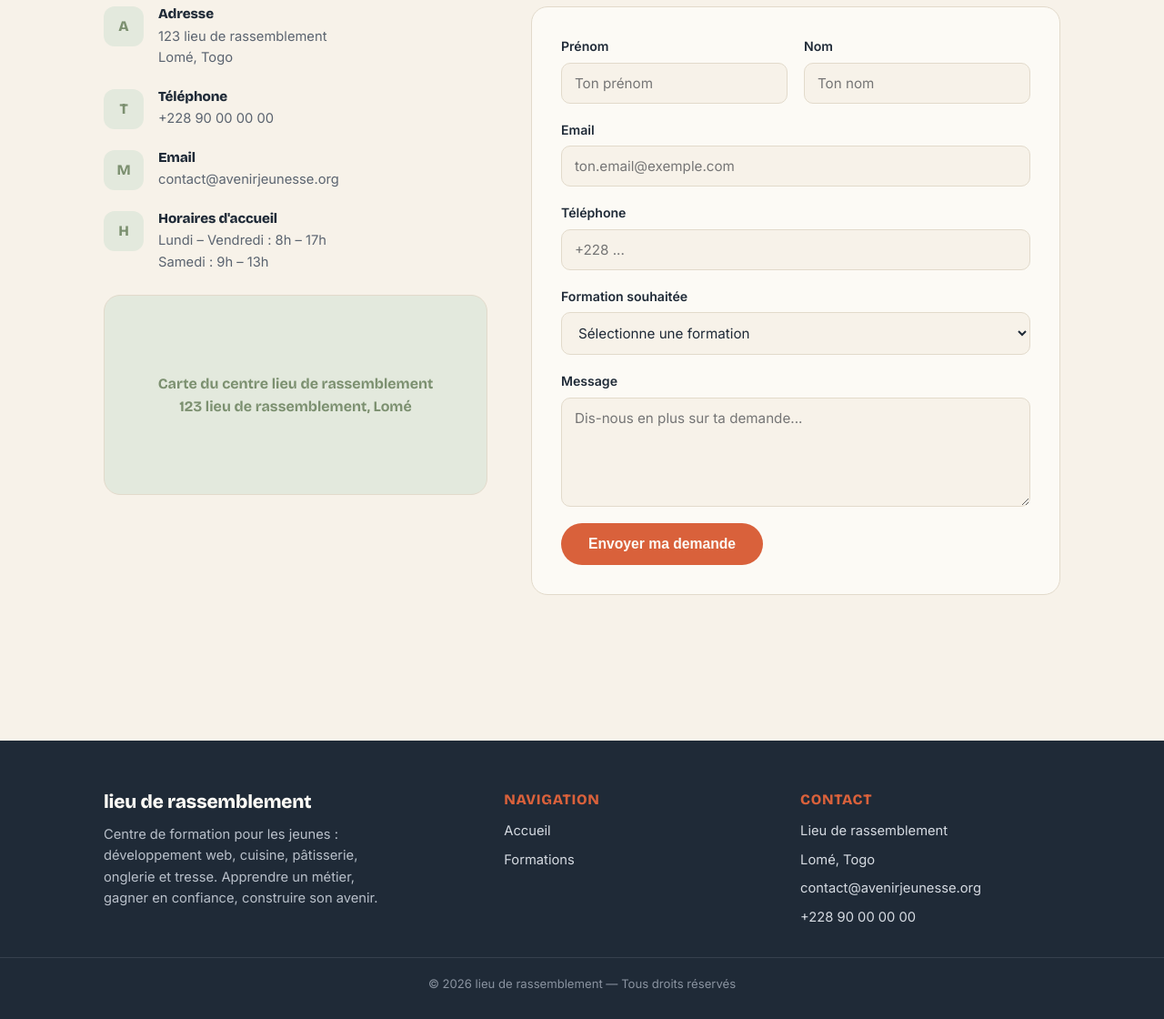
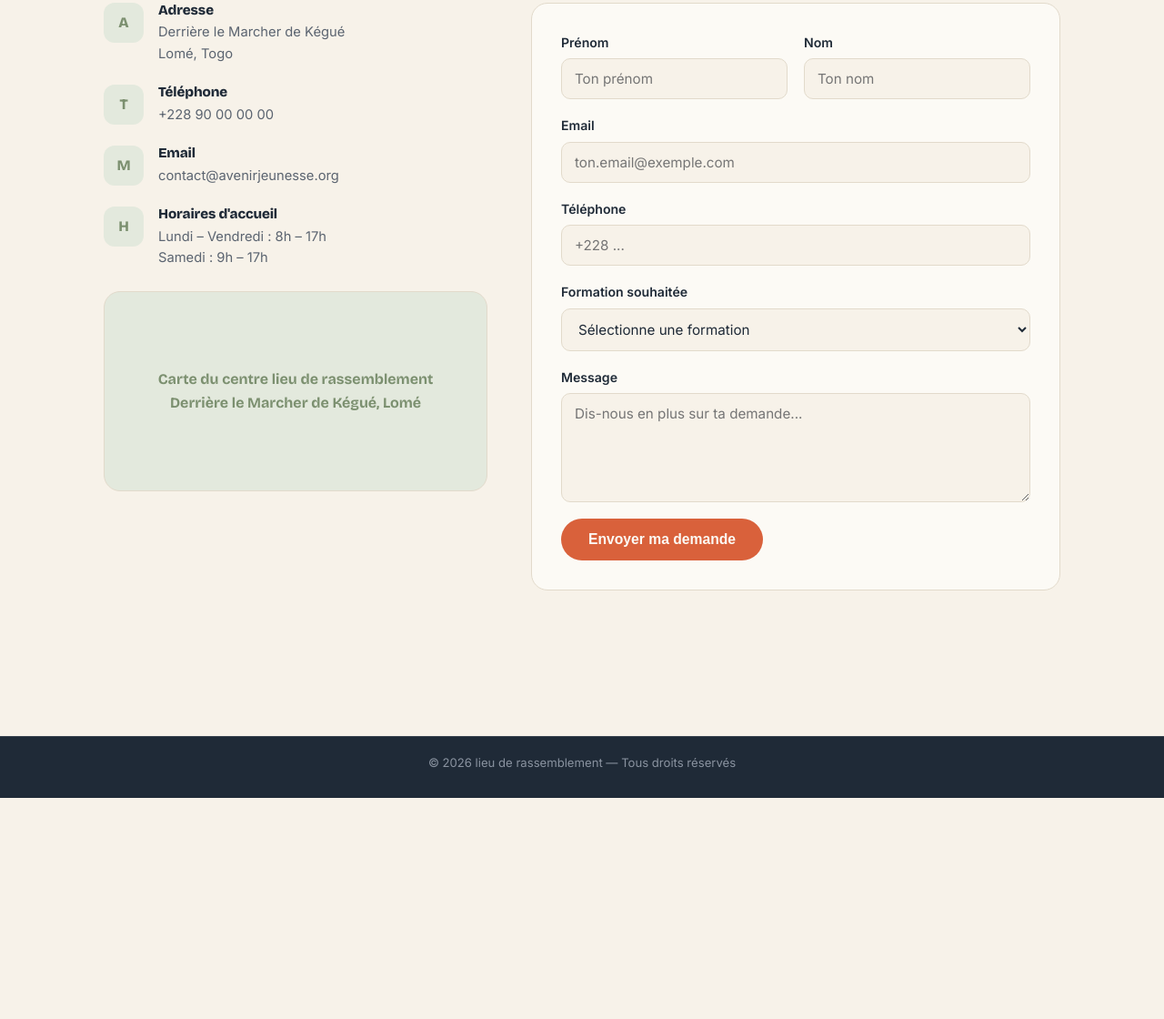
Before and after one commit to sekponajean12-pixel/Projet-Maquette, a plain HTML site: page contact.html in a window 1280 px wide. Shown: the part 428-1548 px from the top of the page at 91% size. After the commit the page ends 1305 px from the top, so only its background shows below. Drawn offline with nearby package versions, Linux system fonts and the light colour scheme.

```diff
--- a/contact.html
+++ b/contact.html
@@ -20,8 +20,6 @@
         <a href="formations.html">Formations</a>
 
       </nav>
-
-      <a href="contact.html" class="bouton-nav">S'inscrire</a>
     </div>
   </header>
 
@@ -47,7 +45,7 @@
               <div class="coordonnee-icone">A</div>
               <div>
                 <h4>Adresse</h4>
-                <p>123 lieu de rassemblement<br>Lomé, Togo</p>
+                <p>Derrière le Marcher de Kégué<br>Lomé, Togo</p>
               </div>
             </div>
 
@@ -71,14 +69,14 @@
               <div class="coordonnee-icone">H</div>
               <div>
                 <h4>Horaires d'accueil</h4>
-                <p>Lundi – Vendredi : 8h – 17h<br>Samedi : 9h – 13h</p>
+                <p>Lundi – Vendredi : 8h – 17h<br>Samedi : 9h – 17h</p>
               </div>
             </div>
 
           </div>
 
           <div class="carte-placeholder">
-            Carte du centre lieu de rassemblement<br>123 lieu de rassemblement, Lomé
+            Carte du centre lieu de rassemblement<br>Derrière le Marcher de Kégué, Lomé
           </div>
         </div>
 
@@ -131,29 +129,6 @@
   </main>
 
   <footer class="pied">
-    <div class="container">
-      <div class="colonne-marque">
-        <h3>lieu de rassemblement</h3>
-        <p>Centre de formation pour les jeunes : développement web, cuisine, pâtisserie, onglerie et tresse. Apprendre un métier, gagner en confiance, construire son avenir.</p>
-      </div>
-      <div>
-        <h4>Navigation</h4>
-        <ul>
-          <li><a href="index.html">Accueil</a></li>
-          <li><a href="formations.html">Formations</a></li>
-
-        </ul>
-      </div>
-      <div>
-        <h4>Contact</h4>
-        <ul>
-          <li>Lieu de rassemblement</li>
-          <li>Lomé, Togo</li>
-          <li><a href="mailto:contact@avenirjeunesse.org">contact@avenirjeunesse.org</a></li>
-          <li><a href="tel:+22890000000">+228 90 00 00 00</a></li>
-        </ul>
-      </div>
-    </div>
     <div class="bas-pied">© 2026 lieu de rassemblement — Tous droits réservés</div>
   </footer>
 
```
Also changed, not shown: Lieu de rassemblement.html (+3 -3 lines), formations.html (+0 -25 lines), index.html (+2 -27 lines), ong-avenir-lumiere.html (+1 -1 lines).
